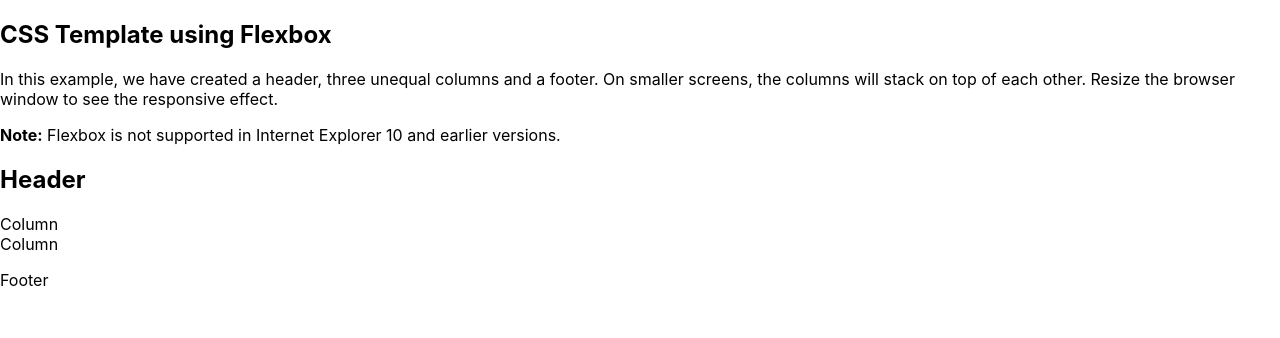
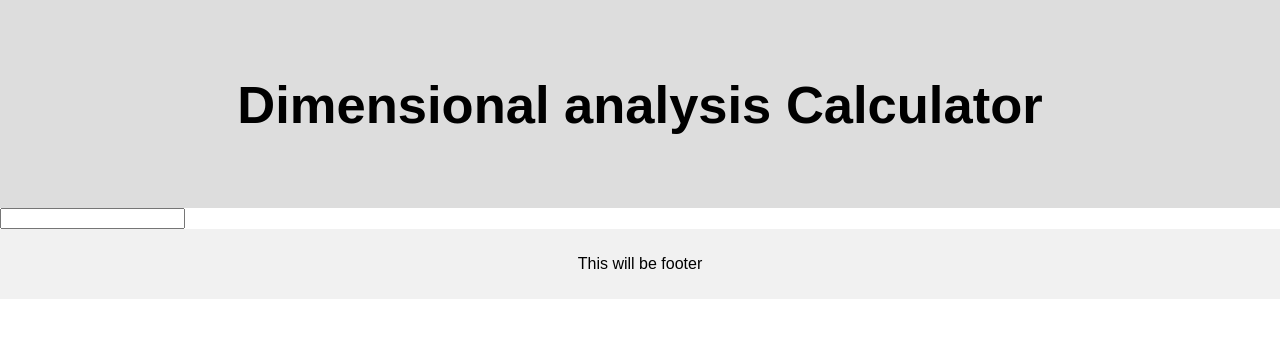
Before and after one commit to Not-Anymore/dimensional_analysis, a React (Create React App) app: page / in a window 1280 px wide. Shown: the top 338 px of the page. Built offline with nearby package versions, Linux system fonts and the light colour scheme.

Commit message:
re look at the file

```diff
--- a/src/App.css
+++ b/src/App.css
@@ -36,3 +36,60 @@
     transform: rotate(360deg);
   }
 }
+
+* {
+  box-sizing: border-box;
+}
+
+body {
+  font-family: Arial, Helvetica, sans-serif;
+}
+
+/* Style the header */
+.header {
+  background-color: #ddd;
+  padding: 30px;
+  text-align: center;
+  font-size: 35px;
+}
+
+/* Container for flexboxes */
+.row {
+  display: -webkit-flex;
+  display: flex;
+}
+
+/* Create three unequal columns that sits next to each other */
+.column {
+  padding: 10px;
+  height: 300px; /* Should be removed. Only for demonstration */
+}
+
+/* Left and right column */
+.column.side {
+   -webkit-flex: 1;
+   -ms-flex: 1;
+   flex: 1;
+}
+
+/* Middle column */
+.column.middle {
+  -webkit-flex: 3;
+  -ms-flex: 3;
+  flex: 3;
+}
+
+/* Style the footer */
+.footer {
+  background-color: #f1f1f1;
+  padding: 10px;
+  text-align: center;
+}
+
+/* Responsive layout - makes the three columns stack on top of each other instead of next to each other */
+@media (max-width: 600px) {
+  .row {
+    -webkit-flex-direction: column;
+    flex-direction: column;
+  }
+}
--- a/src/home.js
+++ b/src/home.js
@@ -3,28 +3,16 @@ import React from "react";
 const Home = () => {
   return (
     <div>
-      <h2>CSS Template using Flexbox</h2>
-      <p>
-        In this example, we have created a header, three unequal columns and a
-        footer. On smaller screens, the columns will stack on top of each other.
-        Resize the browser window to see the responsive effect.
-      </p>
-      <p>
-        <strong>Note:</strong> Flexbox is not supported in Internet Explorer 10
-        and earlier versions.
-      </p>
-
       <div className="header">
-        <h2>Header</h2>
+        <h2>Dimensional analysis Calculator</h2>
       </div>
 
       <div className="row">
-        <div className="column side">Column</div>
-        <div className="column middle">Column</div>
+        <input />
       </div>
 
       <div className="footer">
-        <p>Footer</p>
+        <p>This will be footer</p>
       </div>
     </div>
   );
```
Also changed, not shown: 1 other file (tests, documents, lock files or other folders).
